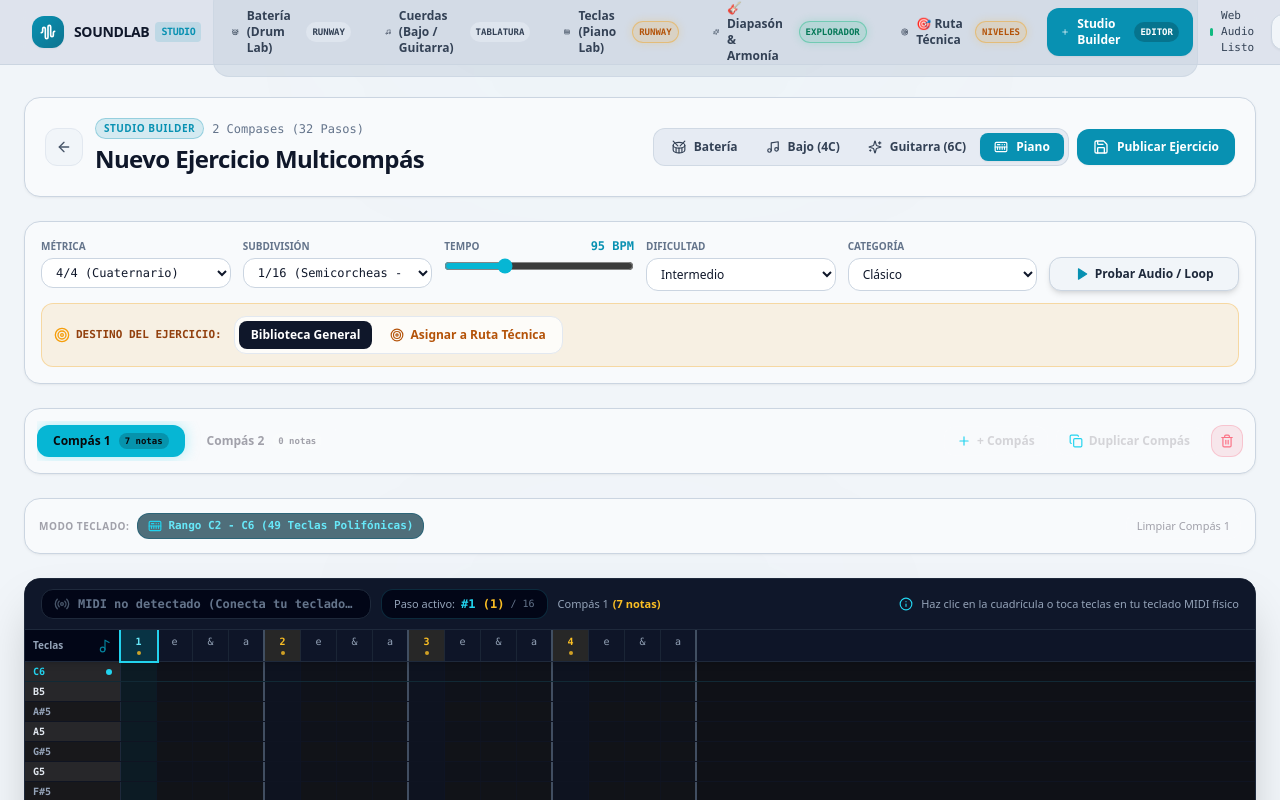
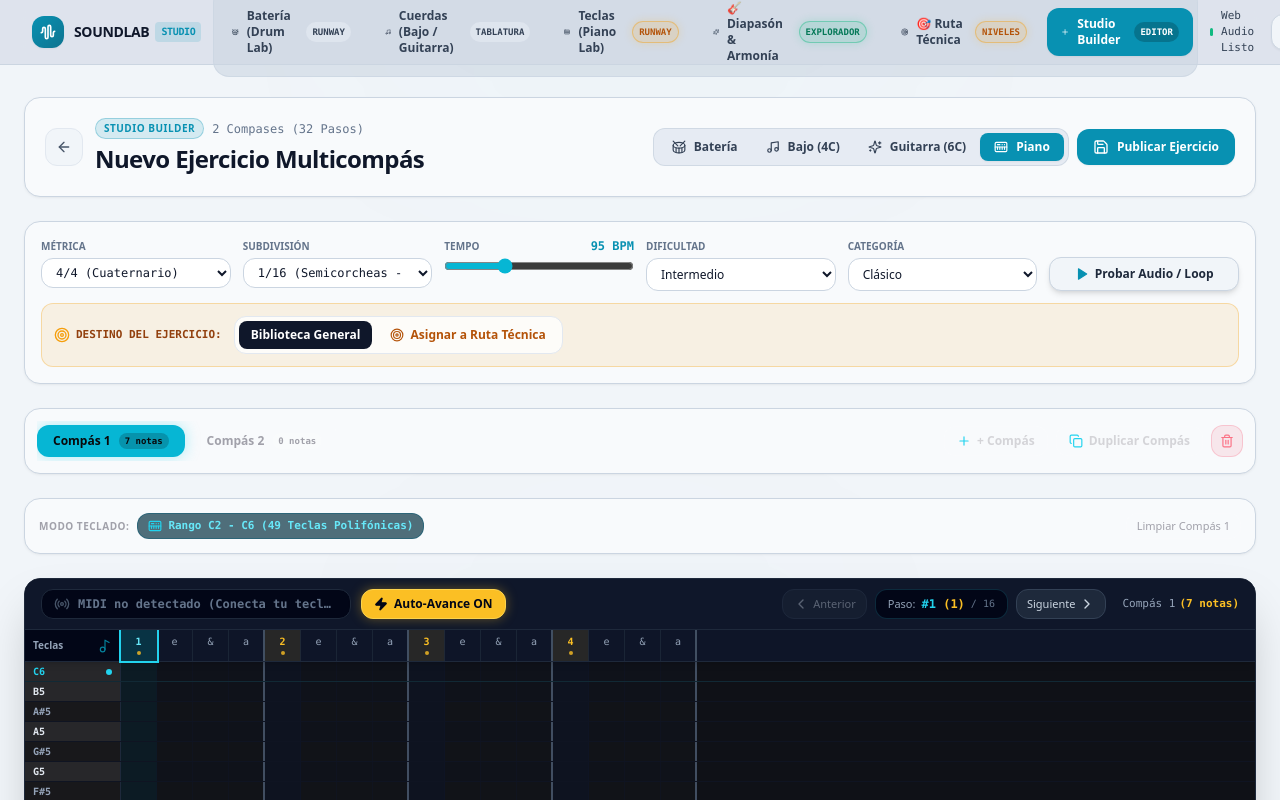
Before and after one commit to abel322/app-practicas-instrumentos, a Next.js app: page /admin/builder in a window 1280 px wide. Both pictures are taken after a click on the button "Piano". Shown: the top 800 px of the page. Built offline with nearby package versions, Linux system fonts and the light colour scheme.

Commit message:
feat: grabación paso a paso polifónica con auto-avance por acordes y Web MIDI en Piano Roll

```diff
--- a/components/admin/ExerciseBuilder.tsx
+++ b/components/admin/ExerciseBuilder.tsx
@@ -498,6 +498,25 @@ export const ExerciseBuilder: React.FC = () => {
           };
           return [...prev, newNote];
         }
+      });
+    },
+    [currentMeasure, stepsPerMeasure]
+  );
+
+  const handleAddChordToPianoStep = useCallback(
+    (stepInMeasure: number, midiNumbers: number[], velocity: number = 100) => {
+      const globalStep = currentMeasure * stepsPerMeasure + stepInMeasure;
+      setNotes((prev) => {
+        const filtered = prev.filter(
+          (n) => !(n.step === globalStep && midiNumbers.includes(n.midiNumber || -1))
+        );
+        const newNotes: EditorNote[] = midiNumbers.map((midiNumber) => ({
+          step: globalStep,
+          midiNumber,
+          velocity,
+          durationSteps: 1,
+        }));
+        return [...filtered, ...newNotes];
       });
     },
     [currentMeasure, stepsPerMeasure]
@@ -1412,6 +1431,8 @@ export const ExerciseBuilder: React.FC = () => {
           activeSubdivision={subdivision}
           notes={notes}
           onToggleNote={handleTogglePianoNote}
+          onToggleSingleNote={handleTogglePianoNote}
+          onAddChordToStep={handleAddChordToPianoStep}
           isPlaying={isPlaying}
           playbackActiveStep={playbackActiveStep}
           measureStartStep={activeMeasureStart}
--- a/components/admin/PianoRollBuilder.tsx
+++ b/components/admin/PianoRollBuilder.tsx
@@ -1,12 +1,13 @@
 'use client';
 
-import React, { useEffect, useState, useMemo, useRef } from 'react';
+import React, { useEffect, useState, useMemo, useRef, useCallback } from 'react';
 import { midiInputService } from '@/lib/audio/midiInputService';
 import { getPianoAudioEngine } from '@/lib/audio/pianoAudioEngine';
-import { Radio, Music2, Info, ChevronRight, CheckCircle2 } from 'lucide-react';
+import { Radio, Music2, Info, ChevronLeft, ChevronRight, Zap } from 'lucide-react';
 
 export interface PianoNoteStep {
-  step: number;
+  step?: number;
+  stepIndex?: number;
   midiNumber?: number;
   velocity?: number;
   durationSteps?: number;
@@ -159,15 +160,17 @@ export function isStepBeatEnd(
   return (stepIndex + 1) % stepsPerBeat === 0;
 }
 
-interface PianoRollBuilderProps {
-  currentMeasure: number;
+export interface PianoRollBuilderProps {
+  currentMeasure?: number;
   totalSteps: number; // Pasos en este compás (ej: 4, 8, 12, 16, 20, 24, 28, 32)
-  activeSubdivision: string;
+  activeSubdivision?: string;
   notes: PianoNoteStep[];
-  onToggleNote: (stepInMeasure: number, midiNumber: number, velocity?: number) => void;
+  onToggleNote?: (stepInMeasure: number, midiNumber: number, velocity?: number) => void;
+  onToggleSingleNote?: (stepInMeasure: number, midiNumber: number, velocity?: number) => void;
+  onAddChordToStep?: (stepInMeasure: number, midiNumbers: number[], velocity?: number) => void;
   isPlaying?: boolean;
   playbackActiveStep?: number;
-  measureStartStep: number;
+  measureStartStep?: number;
   timeSignature?: string;
 }
 
@@ -177,11 +180,13 @@ const PIANO_KEYS = Array.from({ length: 49 }, (_, i) => 84 - i);
 const NOTE_NAMES = ['C', 'C#', 'D', 'D#', 'E', 'F', 'F#', 'G', 'G#', 'A', 'A#', 'B'];
 
 export function PianoRollBuilder({
-  currentMeasure,
+  currentMeasure = 0,
   totalSteps,
-  activeSubdivision,
+  activeSubdivision = '1/16',
   notes,
   onToggleNote,
+  onToggleSingleNote,
+  onAddChordToStep,
   isPlaying = false,
   playbackActiveStep = 0,
   measureStartStep = 0,
@@ -189,8 +194,48 @@ export function PianoRollBuilder({
 }: PianoRollBuilderProps) {
   const [activeMidiDevice, setActiveMidiDevice] = useState<string | null>(null);
   const [activeStepInput, setActiveStepInput] = useState<number>(0);
+  const [autoAdvance, setAutoAdvance] = useState<boolean>(true);
   const [pressedMidiKeys, setPressedMidiKeys] = useState<Set<number>>(new Set());
   const containerRef = useRef<HTMLDivElement>(null);
+
+  // Buffer para capturar acordes antes de avanzar el paso
+  const chordBufferRef = useRef<Set<number>>(new Set());
+  const releaseTimerRef = useRef<NodeJS.Timeout | null>(null);
+
+  // Referencias actualizadas para evitar re-suscripciones innecesarias en el stream MIDI
+  const activeStepInputRef = useRef(activeStepInput);
+  activeStepInputRef.current = activeStepInput;
+
+  const autoAdvanceRef = useRef(autoAdvance);
+  autoAdvanceRef.current = autoAdvance;
+
+  const onAddChordRef = useRef(onAddChordToStep);
+  onAddChordRef.current = onAddChordToStep;
+
+  const onToggleNoteRef = useRef(onToggleSingleNote || onToggleNote);
+  onToggleNoteRef.current = onToggleSingleNote || onToggleNote;
+
+  const totalStepsRef = useRef(totalSteps);
+  totalStepsRef.current = totalSteps;
+
+  // Función para registrar notas acumuladas (acorde o nota individual) en el paso activo
+  const commitChord = useCallback(() => {
+    if (chordBufferRef.current.size > 0) {
+      const notesToRecord = Array.from(chordBufferRef.current);
+      chordBufferRef.current.clear();
+      const currentStep = activeStepInputRef.current;
+
+      if (onAddChordRef.current) {
+        onAddChordRef.current(currentStep, notesToRecord, 100);
+      } else if (onToggleNoteRef.current) {
+        notesToRecord.forEach((m) => onToggleNoteRef.current!(currentStep, m, 100));
+      }
+
+      if (autoAdvanceRef.current) {
+        setActiveStepInput((prev) => (prev + 1 < totalStepsRef.current ? prev + 1 : prev));
+      }
+    }
+  }, []);
 
   // Inicialización de Web MIDI API y detección reactiva de teclado USB
   useEffect(() => {
@@ -202,27 +247,50 @@ export function PianoRollBuilder({
       setActiveMidiDevice(deviceName);
     });
 
-    const unsubNotes = midiInputService.subscribe((midiNum, noteName, vel, isNoteOn) => {
-      setPressedMidiKeys((prev) => {
-        const next = new Set(prev);
-        if (isNoteOn) next.add(midiNum);
-        else next.delete(midiNum);
-        return next;
-      });
+    const unsubNotes = midiInputService.subscribe((heldKeys, lastNote) => {
+      setPressedMidiKeys(new Set(heldKeys));
 
-      if (isNoteOn) {
+      if (lastNote.isNoteOn) {
+        // Si había notas pendientes del acorde anterior listas para comitear, comitearlas primero
+        if (releaseTimerRef.current) {
+          clearTimeout(releaseTimerRef.current);
+          releaseTimerRef.current = null;
+          commitChord();
+        }
+
         // Reproducir sonido inmediato con el motor polifónico
-        getPianoAudioEngine().triggerNote(midiNum, 0, 0.8, vel / 127);
-        // Estampar nota en el paso rítmico seleccionado
-        onToggleNote(activeStepInput, midiNum, vel);
+        getPianoAudioEngine().triggerNote(
+          lastNote.noteNumber,
+          0,
+          0.8,
+          (lastNote.velocity || 100) / 127
+        );
+
+        // Acumular la tecla en el buffer del acorde
+        chordBufferRef.current.add(lastNote.noteNumber);
+      } else {
+        // Al soltar teclas (Note OFF)
+        if (releaseTimerRef.current) {
+          clearTimeout(releaseTimerRef.current);
+          releaseTimerRef.current = null;
+        }
+
+        // Si se han liberado todas las teclas físicas del teclado controlador
+        if (heldKeys.size === 0 && chordBufferRef.current.size > 0) {
+          releaseTimerRef.current = setTimeout(() => {
+            commitChord();
+            releaseTimerRef.current = null;
+          }, 50); // Debounce de 50ms para capturar acordes completos con liberación natural
+        }
       }
     });
 
     return () => {
       unsubDevice();
       unsubNotes();
+      if (releaseTimerRef.current) clearTimeout(releaseTimerRef.current);
     };
-  }, [activeStepInput, onToggleNote]);
+  }, [commitChord]);
 
   const isBlackKey = (midi: number) => [1, 3, 6, 8, 10].includes(midi % 12);
 
@@ -242,13 +310,18 @@ export function PianoRollBuilder({
   // Total de notas en el compás actual
   const currentMeasureNotesCount = useMemo(() => {
     return notes.filter(
-      (n) => n.step >= measureStartStep && n.step < measureStartStep + totalSteps && n.midiNumber !== undefined
+      (n: any) => {
+        const stepNum = n.step !== undefined ? n.step : n.stepIndex;
+        return stepNum >= measureStartStep && stepNum < measureStartStep + totalSteps && n.midiNumber !== undefined;
+      }
     ).length;
   }, [notes, measureStartStep, totalSteps]);
 
+  const toggleHandler = onToggleSingleNote || onToggleNote;
+
   return (
     <div className="w-full flex flex-col bg-slate-950 border border-slate-800 rounded-2xl overflow-hidden shadow-2xl select-none">
-      {/* 1. Barra Superior de Estado MIDI y Asistente de Grabación */}
+      {/* 1. Barra Superior de Estado MIDI y Asistente de Grabación Paso a Paso */}
       <div className="flex flex-wrap items-center justify-between gap-3 px-3 sm:px-4 py-2.5 bg-slate-900 border-b border-slate-800 text-xs">
         <div className="flex flex-wrap items-center gap-2.5">
           {/* Indicador de Conexión MIDI USB */}
@@ -264,14 +337,43 @@ export function PianoRollBuilder({
                 activeMidiDevice ? 'text-emerald-400 animate-pulse' : 'text-slate-600'
               }`}
             />
-            <span className="font-mono text-xs font-bold truncate max-w-[220px] sm:max-w-[280px]">
+            <span className="font-mono text-xs font-bold truncate max-w-[190px] sm:max-w-[260px]">
               {activeMidiDevice ? `🟢 MIDI: ${activeMidiDevice}` : 'MIDI no detectado (Conecta tu teclado USB)'}
             </span>
           </div>
 
+          {/* Interruptor Auto-Avance Inteligente */}
+          <button
+            type="button"
+            onClick={() => setAutoAdvance(!autoAdvance)}
+            className={`px-3 py-1.5 rounded-xl font-bold flex items-center gap-1.5 transition-all text-xs border ${
+              autoAdvance
+                ? 'bg-amber-400 border-amber-300 text-slate-950 font-black shadow-[0_0_12px_rgba(251,191,36,0.35)]'
+                : 'bg-slate-950 border-slate-800 text-slate-400 hover:text-white'
+            }`}
+            title="Al estar activo (ON), tocar un acorde o nota en el teclado MIDI avanzará automáticamente al siguiente paso al soltar las teclas"
+          >
+            <Zap className={`w-3.5 h-3.5 ${autoAdvance ? 'fill-slate-950 text-slate-950' : 'text-slate-400'}`} />
+            <span>Auto-Avance {autoAdvance ? 'ON' : 'OFF'}</span>
+          </button>
+        </div>
+
+        {/* Navegación manual de Pasos */}
+        <div className="flex items-center gap-2 font-mono">
+          <button
+            type="button"
+            onClick={() => setActiveStepInput((prev) => Math.max(0, prev - 1))}
+            disabled={activeStepInput === 0}
+            className="flex items-center gap-1 px-2.5 py-1.5 rounded-xl bg-slate-800 hover:bg-slate-700 text-slate-300 disabled:opacity-40 disabled:cursor-not-allowed text-xs transition-colors border border-slate-700"
+            title="Paso Anterior (⌫)"
+          >
+            <ChevronLeft className="w-4 h-4" />
+            <span className="hidden sm:inline font-sans font-medium text-[11px]">Anterior</span>
+          </button>
+
           {/* Badge del Paso Activo de Grabación */}
           <div className="flex items-center gap-1.5 px-3 py-1.5 rounded-xl bg-slate-950 border border-cyan-900/50 text-cyan-300 font-mono text-xs">
-            <span className="text-slate-400 font-sans text-[11px]">Paso activo:</span>
+            <span className="text-slate-400 font-sans text-[11px]">Paso:</span>
             <strong className="text-cyan-400 font-black">
               #{activeStepInput + 1}{' '}
               <span className="text-amber-400">({getStepLabel(activeStepInput, activeSubdivision, timeSignatureNumerator)})</span>
@@ -279,17 +381,21 @@ export function PianoRollBuilder({
             <span className="text-[10px] text-slate-500">/ {totalSteps}</span>
           </div>
 
-          <span className="hidden md:inline-flex items-center gap-1 text-[11px] text-slate-400">
+          <button
+            type="button"
+            onClick={() => setActiveStepInput((prev) => Math.min(totalSteps - 1, prev + 1))}
+            disabled={activeStepInput >= totalSteps - 1}
+            className="flex items-center gap-1 px-2.5 py-1.5 rounded-xl bg-slate-800 hover:bg-slate-700 text-slate-300 disabled:opacity-40 disabled:cursor-not-allowed text-xs transition-colors border border-slate-700"
+            title="Paso Siguiente (⏭)"
+          >
+            <span className="hidden sm:inline font-sans font-medium text-[11px]">Siguiente</span>
+            <ChevronRight className="w-4 h-4" />
+          </button>
+
+          <span className="hidden lg:inline-flex items-center gap-1 text-[11px] text-slate-400 ml-2">
             <span>Compás {currentMeasure + 1}</span>
             <span className="text-amber-400 font-bold">({currentMeasureNotesCount} notas)</span>
           </span>
-        </div>
-
-        {/* Guía rápida de uso */}
-        <div className="flex items-center gap-2 text-[11px] text-slate-400">
-          <Info className="w-3.5 h-3.5 text-cyan-400 shrink-0" />
-          <span className="hidden sm:inline">Haz clic en la cuadrícula o toca teclas en tu teclado MIDI físico</span>
-          <span className="sm:hidden">Toca o usa MIDI</span>
         </div>
       </div>
 
@@ -298,7 +404,7 @@ export function PianoRollBuilder({
         ref={containerRef}
         className="w-full max-h-[460px] overflow-y-auto overflow-x-auto flex flex-col no-scrollbar bg-[#0f1117]"
       >
-        {/* Cabecera pegajosa con números de pasos rítmicos */}
+        {/* Cabecera pegajosa con etiquetas rítmicas dinámicas */}
         <div className="flex sticky top-0 z-30 bg-slate-900/95 backdrop-blur-md border-b border-slate-800 min-w-max shadow-md">
           {/* Esquina superior izquierda fija */}
           <div className="w-20 sm:w-24 shrink-0 bg-slate-950 p-2 text-[10px] font-bold text-slate-400 border-r border-slate-800 flex items-center justify-between">
@@ -363,7 +469,7 @@ export function PianoRollBuilder({
                 <div
                   onClick={() => {
                     getPianoAudioEngine().triggerNote(midi, 0, 0.8, 0.85);
-                    onToggleNote(activeStepInput, midi, 100);
+                    if (toggleHandler) toggleHandler(activeStepInput, midi, 100);
                   }}
                   className={`w-20 sm:w-24 shrink-0 px-2 h-full flex items-center justify-between text-[10px] font-mono border-r border-slate-800 cursor-pointer transition-all select-none ${
                     isPressed
@@ -385,7 +491,9 @@ export function PianoRollBuilder({
                   {Array.from({ length: totalSteps }).map((_, stepIdx) => {
                     const globalStep = measureStartStep + stepIdx;
                     const hasNote = notes.some(
-                      (n) => n.step === globalStep && n.midiNumber === midi
+                      (n: any) =>
+                        (n.step === globalStep || (n.stepIndex !== undefined && n.stepIndex === stepIdx)) &&
+                        n.midiNumber === midi
                     );
                     const isSelectedStep = activeStepInput === stepIdx;
                     const isPlayingStep = isPlaying && playbackStepInMeasure === stepIdx;
@@ -400,7 +508,7 @@ export function PianoRollBuilder({
                           if (!hasNote) {
                             getPianoAudioEngine().triggerNote(midi, 0, 0.8, 0.85);
                           }
-                          onToggleNote(stepIdx, midi, 100);
+                          if (toggleHandler) toggleHandler(stepIdx, midi, 100);
                         }}
                         className={`w-8 sm:w-9 h-full cursor-pointer transition-all relative flex items-center justify-center ${
                           isBeatEnd ? 'border-r-2 border-r-slate-600/90' : 'border-r border-slate-900/40'
```
Also changed, not shown: lib/audio/midiInputService.ts (+18 -19 lines).
